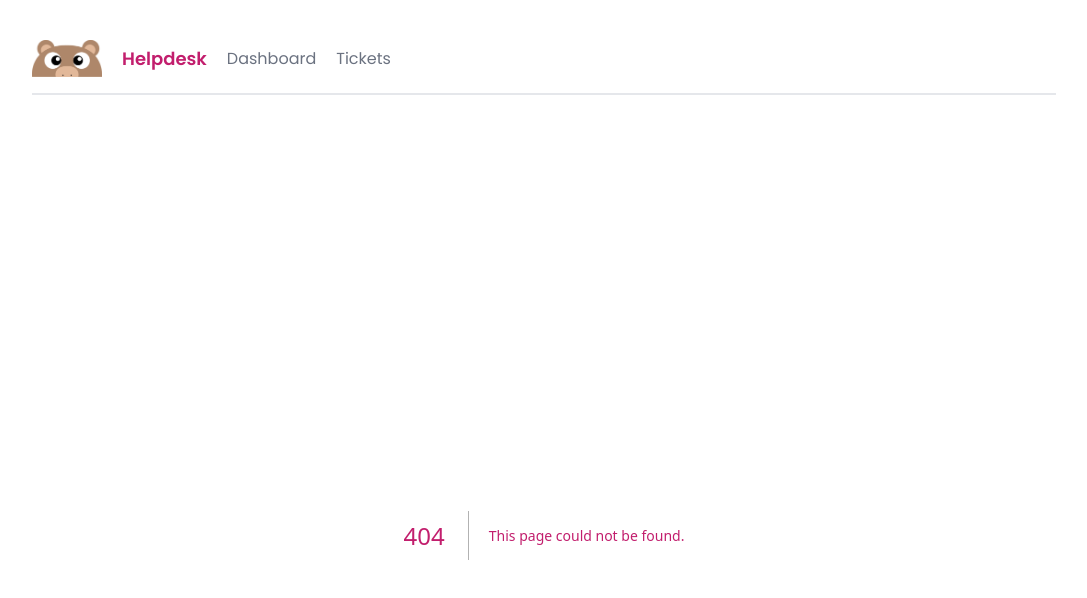
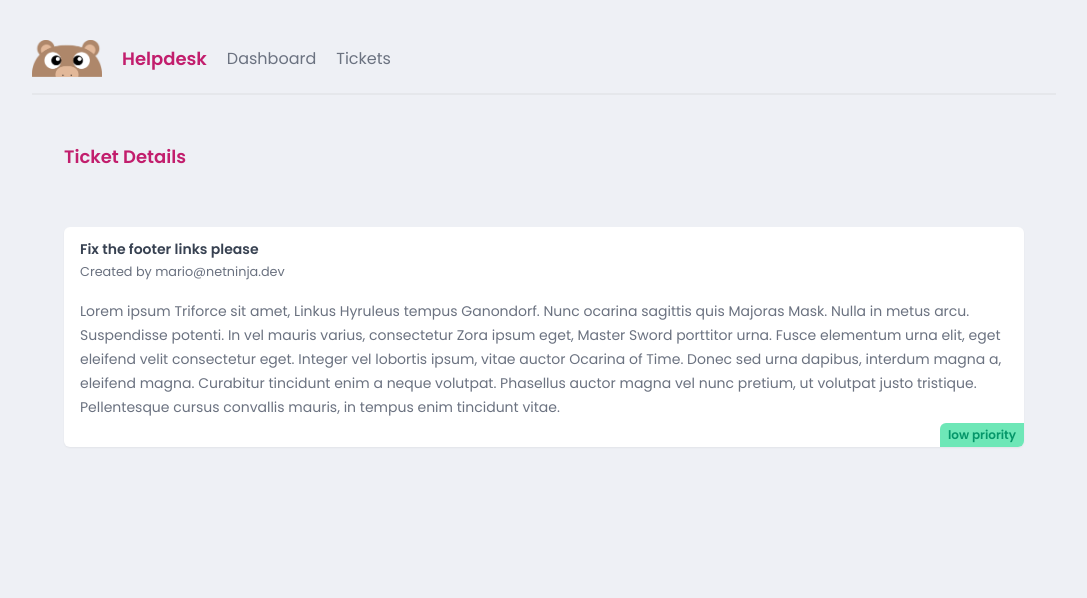
Before and after one commit to alaws66/next-helpdesk, a Next.js app: page /tickets/1 in a window 1280 px wide. Before the commit this address had no page. Shown: the top 598 px of the page, without its empty margins (96-1183 px from the left). Built offline with nearby package versions, Linux system fonts and the light colour scheme; data requests are answered from the project's data file.

Commit message:
added individual ticket page

```diff
--- a/app/tickets/TicketList.tsx
+++ b/app/tickets/TicketList.tsx
@@ -1,3 +1,5 @@
+import Link from 'next/link';
+
 // fetch json data
 const getTickets = async () => {
   const res = await fetch('http://localhost:4000/tickets', {
@@ -25,11 +27,13 @@
       {/* display tickets */}
       {tickets.map((ticket) => (
         <div key={ticket.id} className="card my-5">
-          <h3>{ticket.title}</h3>
-          <p>{ticket.body.slice(0, 200)}...</p>
-          <div className={`pill ${ticket.priority}`}>
-            {ticket.priority} priority
-          </div>
+          <Link href={`/tickets/${ticket.id}`}>
+            <h3>{ticket.title}</h3>
+            <p>{ticket.body.slice(0, 200)}...</p>
+            <div className={`pill ${ticket.priority}`}>
+              {ticket.priority} priority
+            </div>
+          </Link>
         </div>
       ))}
       {tickets.length === 0 && (
--- /dev/null
+++ b/app/tickets/[id]/page.tsx
@@ -0,0 +1,37 @@
+// fetch json data
+const getTicket = async (id: string) => {
+  const res = await fetch('http://localhost:4000/tickets/' + id, {
+    next: {
+      revalidate: 60
+    }
+  });
+
+  return res.json();
+}
+
+type TParams = {
+  params: {
+    id: string;
+  }
+}
+
+export default async function TicketDetails({ params }: TParams) {
+  const ticket = await getTicket(params.id);
+
+  return (
+    <main>
+      <nav>
+        <h2>Ticket Details</h2>
+      </nav>
+
+      <div className="card">
+        <h3>{ticket.title}</h3>
+        <small>Created by {ticket.user_email}</small>
+        <p>{ticket.body}</p>
+        <div className={`pill ${ticket.priority}`}>
+          {ticket.priority} priority
+        </div>
+      </div>
+    </main>
+  )
+}
```
